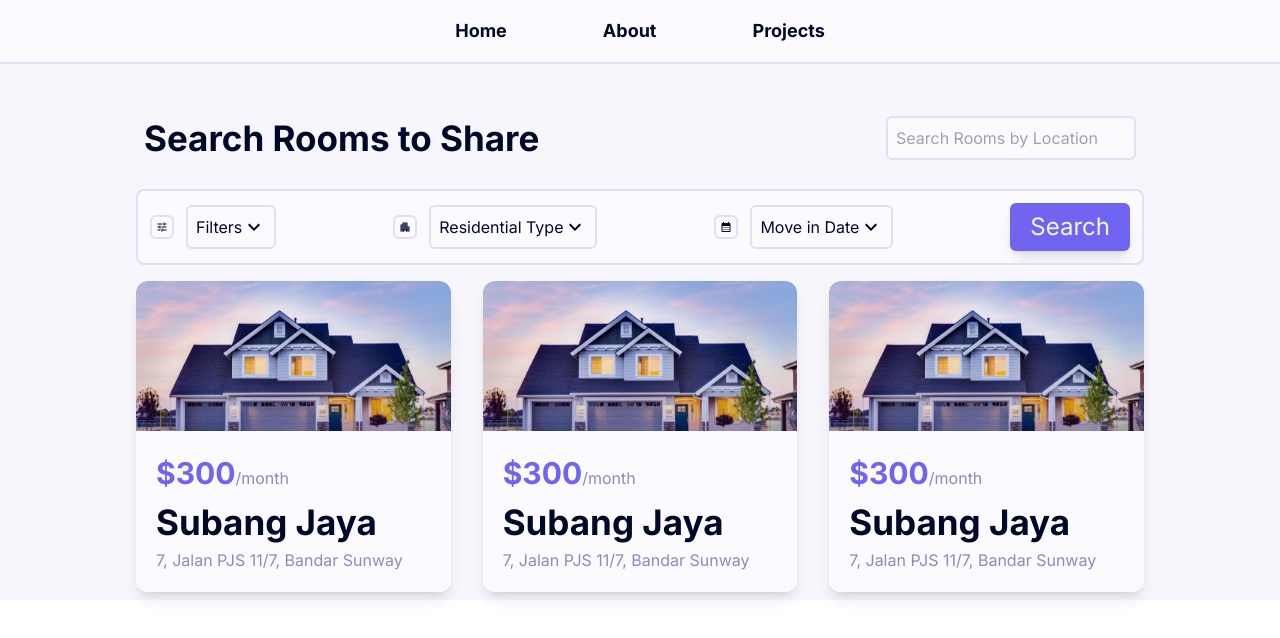
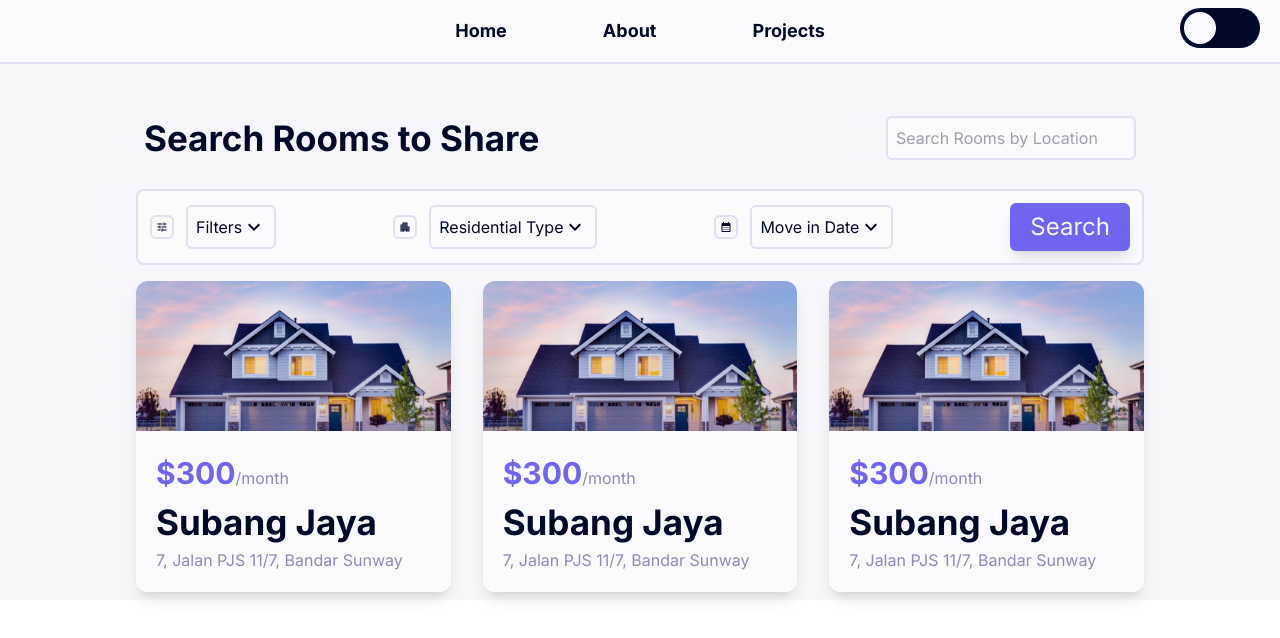
Before and after one commit to MusthafaAltaf2001/roommate-finder, a Next.js app: page / in a window 1280 px wide. Shown: the top 638 px of the page. Built offline with nearby package versions, Linux system fonts and the light colour scheme.

Commit message:
Added dark mode toggle button

```diff
--- a/package.json
+++ b/package.json
@@ -14,6 +14,7 @@
     "@mui/icons-material": "^5.14.18",
     "@mui/material": "^5.14.18",
     "@mui/styled-engine-sc": "^6.0.0-alpha.6",
+    "framer-motion": "^10.16.5",
     "next": "14.0.2",
     "react": "^18",
     "react-dom": "^18",
--- a/src/app/Header.tsx
+++ b/src/app/Header.tsx
@@ -1,6 +1,8 @@
 "use client"
 
 import React, { useState, useRef } from "react";
+import Switch from '@mui/material/Switch';
+import { motion } from "framer-motion";
 
 const Header = () => {
     const [isOpen, setIsOpen] = useState(false);
@@ -33,8 +35,14 @@ const Header = () => {
 
     const genericHamburgerLine = `h-0.5 w-6 my-0.5 rounded-full bg-[#FFFFFF] transition ease transform duration-300 z-200`;
 
+
+
     return (
         <header id="header" className="sticky top-0 z-40">
+            <label className="absolute top-2 right-5 bg-black w-20 h-10 rounded-full z-100">
+                <input type="checkbox" id="check" className="sr-only peer" />
+                <span className="w-2/5 h-4/5 bg-white absolute rounded-full left-1 top-1 peer-checked:bg-blue peer-checked:left-11 transition-all duration-500"></span>
+            </label>
             <div className="bg-white flex h-16 md:px-[150px] xl:px-[450px] justify-center border-b-2 border-b-border-colour">
                 <div className="flex flex-row justify-center items-center">
                     <div className="block max-md:hidden">
```
Also changed, not shown: 1 other file (tests, documents, lock files or other folders).
